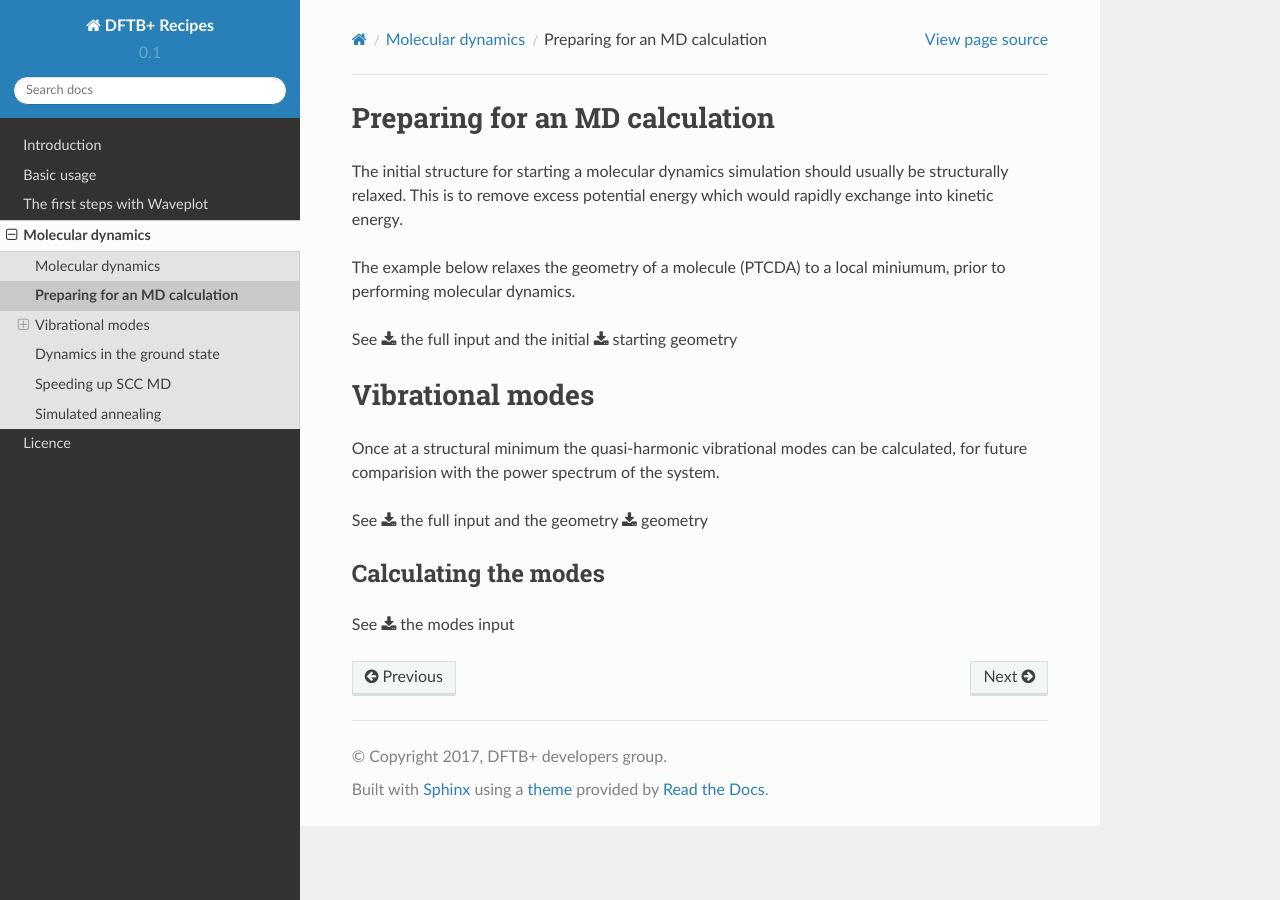
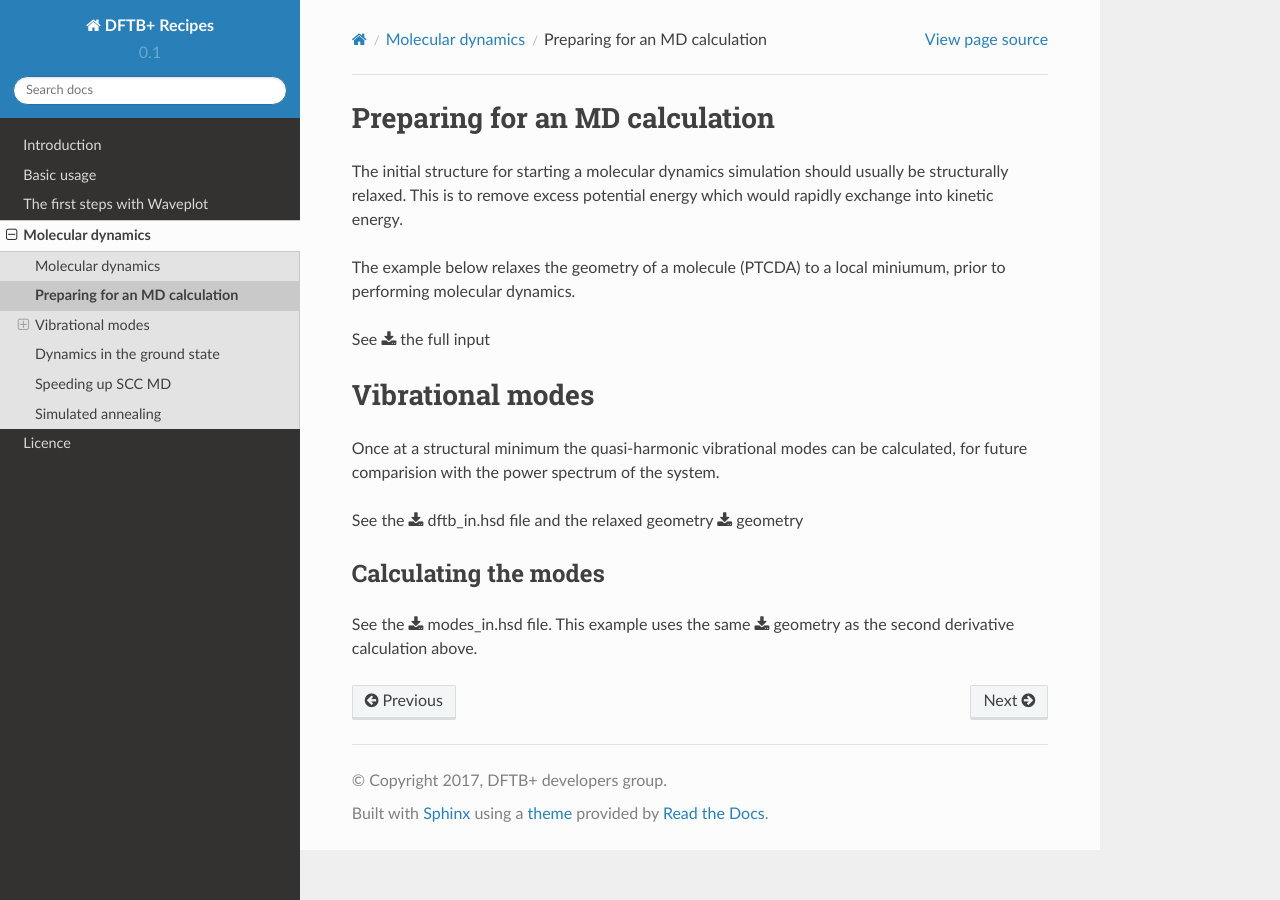
Before and after one commit to dftbplus/recipes, a Sphinx documentation site: the page built from docs/moleculardynamics/startinggeometry.rst, in a window 1280 px wide. Built offline with Sphinx 7.4.7 and the Read the Docs theme 2.0.0, drawn with Linux system fonts in a browser that asks for light colours.

Commit message:
Moved geometries inside dftb_in.hsd where sensible

```diff
--- a/docs/moleculardynamics/bornoppenheimer.rst
+++ b/docs/moleculardynamics/bornoppenheimer.rst
@@ -24,7 +24,6 @@ highest vibrational period in the system. 1 fs is a common choice. The
 .. only:: builder_html
 
    See :download:`the full input <../_downloads/md3.dftb_in.hsd>`
-   and :download:`geometry <../_downloads/md3.geom.gen>`.
 
 The input file specifies initial velocities of the atoms ::
 
@@ -43,4 +42,3 @@ example by using the following input
 .. only:: builder_html
 
    See :download:`the full input <../_downloads/md4.dftb_in.hsd>`
-   and :download:`geometry <../_downloads/md4.geom.gen>`.
--- a/docs/moleculardynamics/startinggeometry.rst
+++ b/docs/moleculardynamics/startinggeometry.rst
@@ -12,8 +12,7 @@ miniumum, prior to performing molecular dynamics.
 
 .. only:: builder_html
 
-   See :download:`the full input <../_downloads/md1.dftb_in.hsd>` and the
-   initial :download:`starting geometry <../_downloads/md1.geom.gen>`
+   See :download:`the full input <../_downloads/md1.dftb_in.hsd>`
 
 
 Vibrational modes
@@ -24,12 +23,14 @@ calculated, for future comparision with the power spectrum of the system.
 
 .. only:: builder_html
 
-   See :download:`the full input <../_downloads/md2.dftb_in.hsd>` and the
-   geometry :download:`geometry <../_downloads/md2.geom.gen>`
+   See the :download:`dftb_in.hsd <../_downloads/md2.dftb_in.hsd>` file and the
+   relaxed geometry :download:`geometry <../_downloads/md2.geom.gen>`
 
 Calculating the modes
 ~~~~~~~~~~~~~~~~~~~~~
 
 .. only:: builder_html
 
-   See :download:`the modes input <../_downloads/md2.modes_in.hsd>`
+   See the :download:`modes_in.hsd <../_downloads/md2.modes_in.hsd>` file. This
+   example uses the same :download:`geometry <../_downloads/md2.geom.gen>` as
+   the second derivative calculation above.
--- a/docs/moleculardynamics/xlbomd.rst
+++ b/docs/moleculardynamics/xlbomd.rst
@@ -13,6 +13,4 @@ to non-SCC DFTB.
 
 .. only:: builder_html
 
-   See :download:`the full input
-   <../inputs/moleculardynamics/xlbomd/dftb_in.hsd>` and the
-   :download:`geometry <../inputs/moleculardynamics/xlbomd/geom.gen>`
+   See :download:`the full input <../_downloads/md5.dftb_in.hsd>`
```
Also changed, not shown: 10 other files.
